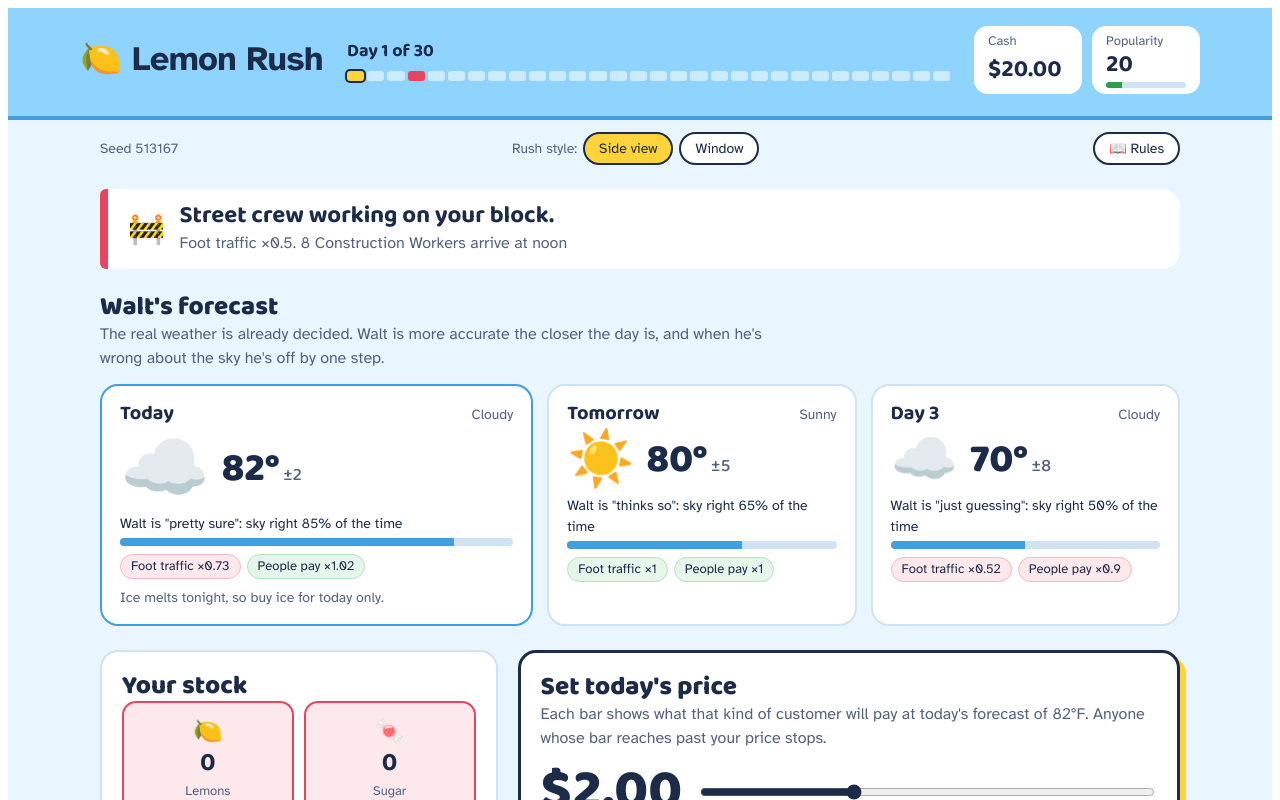
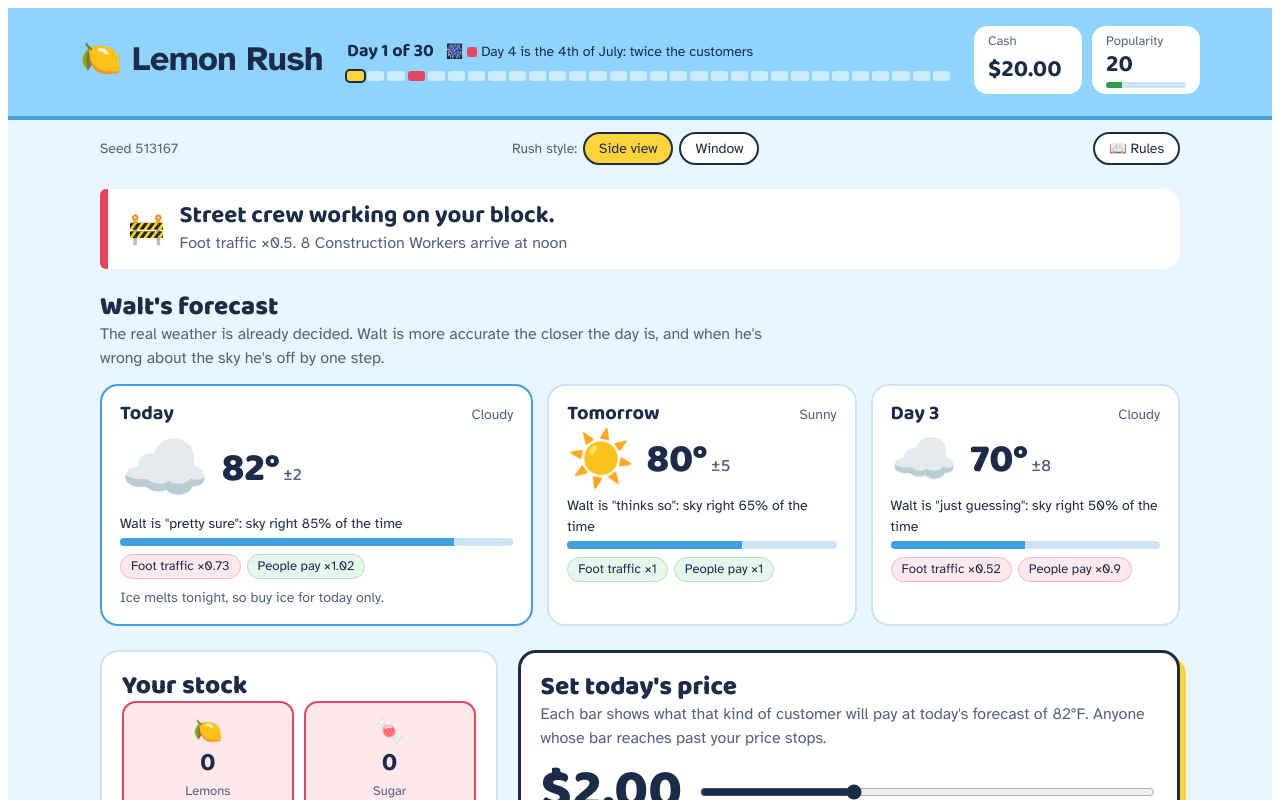
Before and after one commit to ChaseRun/lemon-rush, a React (Vite) app: page / in a window 1280 px wide. Both pictures are taken after a click on the button "Start summer". Shown: the top 800 px of the page. Built offline with nearby package versions, Linux system fonts and the light colour scheme.

Commit message:
Top bar: label the 4th of July marker on the summer track

```diff
--- a/src/ui/screens/Morning.tsx
+++ b/src/ui/screens/Morning.tsx
@@ -30,6 +30,12 @@ export function TopBar({ game }: { game: GameState }) {
         <div className="mk-summer">
           <span className="mk-summer-label">
             Day {day} of {SEASON_DAYS}
+            {game.day < JULY_4TH_DAY && (
+              <small className="mk-holiday-note">
+                🎆 <span className="mk-holiday-dot" aria-hidden /> Day {JULY_4TH_DAY} is the 4th of July: twice the customers
+              </small>
+            )}
+            {game.day === JULY_4TH_DAY && <small className="mk-holiday-note">🎆 Today is the 4th of July!</small>}
           </span>
           <div className="mk-days" aria-hidden>
             {Array.from({ length: SEASON_DAYS }, (_, i) => {
--- a/src/ui/theme.css
+++ b/src/ui/theme.css
@@ -874,3 +874,19 @@
 .mk-link[aria-pressed='true'] {
   background: var(--lemon);
 }
+.mk-holiday-note {
+  font-family: 'Atkinson Hyperlegible', system-ui, sans-serif;
+  font-weight: 400;
+  font-size: 14px;
+  margin-left: 12px;
+  display: inline-flex;
+  align-items: center;
+  gap: 4px;
+}
+.mk-holiday-dot {
+  display: inline-block;
+  width: 10px;
+  height: 10px;
+  border-radius: 3px;
+  background: var(--melon);
+}
```
